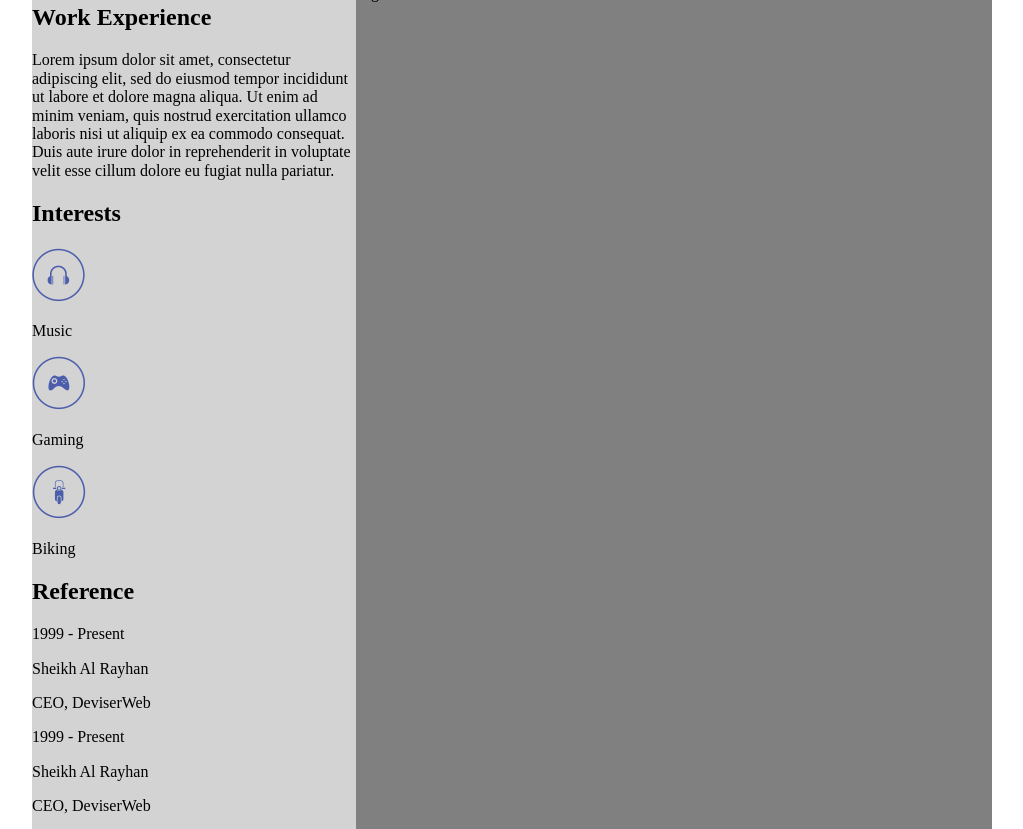
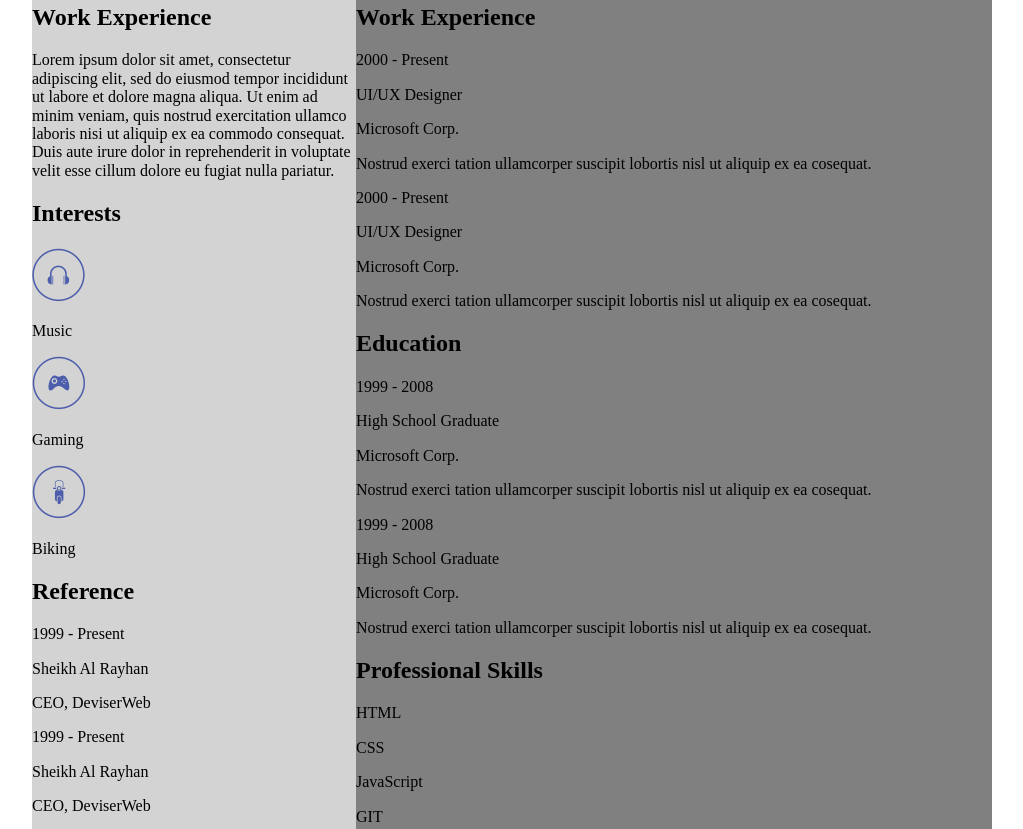
Before and after one commit to mobilisf/LiteBox, a website: page src/index.html in a window 1280 px wide. Shown: the part 282-1111 px from the top of the page, without its empty margins (128-1151 px from the left). Drawn offline with nearby package versions, Linux system fonts and the light colour scheme; files that its build step writes are made by us from their sources; files whose address does not match are found by name.

Commit message:
Right side: Build base DOM structure

```diff
--- a/src/template/right-side.html
+++ b/src/template/right-side.html
@@ -1,3 +1,105 @@
 <section class="right-side">
-Right-side
+    <div class="right-wrap">
+
+        <div class="right__work">
+            <div class="right__work-title">
+                <h2 class="form-title">Work Experience</h2>
+            </div>
+            <div class="right__work-content">
+                <div class="work-item">
+                    <div class="form-shape__circle">
+                    </div>
+                    <div class="item--leftbar">
+                        <p class="work-item__time">2000 - Present</p>
+                        <p class="work-item__company ">UI/UX Designer</p>
+                        <p class="work-item__position">Microsoft Corp.</p>
+                    </div>
+                    <div class="item--rightbar">
+                        <p class="work-item__description">Nostrud exerci tation ullamcorper suscipit lobortis nisl ut aliquip ex ea cosequat.</p>
+                    </div>
+                </div>
+                <div class="work-item">
+                    <div class="form-shape__circle">
+                    </div>
+                    <div class="item--leftbar">
+                        <p class="work-item__time ">2000 - Present</p>
+                        <p class="work-item__company">UI/UX Designer</p>
+                        <p class="work-item__position">Microsoft Corp.</p>
+                    </div>
+                    <div class="item--rightbar">
+                        <p class="work-item__description">Nostrud exerci tation ullamcorper suscipit lobortis nisl ut aliquip ex ea cosequat.</p>
+                    </div>
+                </div>
+            </div>
+        </div>
+
+        <div class="right__education">
+            <div class="right__education-title">
+                <h2 class="form-title">Education</h2>
+            </div>
+            <div class="right__education-content">
+                <div class="education-item">
+                    <div class="form-shape__circle">
+                    </div>
+                    <div class="item--leftbar">
+                        <p class="education-item__time">1999 - 2008</p>
+                        <p class="education-item__company">High School Graduate</p>
+                        <p class="education-item__position">Microsoft Corp.</p>
+                    </div>
+                    <div class="item--rightbar">
+                        <p class="education-item__description">Nostrud exerci tation ullamcorper suscipit lobortis nisl ut aliquip ex ea cosequat.</p>
+                    </div>
+                </div>
+                <div class="education-item">
+                    <div class="form-shape__circle">
+                    </div>
+                    <div class="item--leftbar">
+                        <p class="education-item__time">1999 - 2008</p>
+                        <p class="education-item__company">High School Graduate</p>
+                        <p class="education-item__position">Microsoft Corp.</p>
+                    </div>
+                    <div class="item--rightbar">
+                        <p class="education-item__description">Nostrud exerci tation ullamcorper suscipit lobortis nisl ut aliquip ex ea cosequat.</p>
+                    </div>
+                </div>
+            </div>
+        </div>
+
+        <div class="right__skills">
+            <div class="right__work-title">
+                <h2 class="form-title">Professional Skills</h2>
+            </div>
+            <div class="right__skills-content">
+                <div class="skills-item">
+                    <div class="skills-item__circle form-shape__c-1">
+                    </div>
+                    <div class="skills-item__subtitle">
+                        <p class="skills-item__subtitle-text">HTML</p>
+                    </div>
+                </div>
+                <div class="skills-item">
+                    <div class="skills-item__circle form-shape__c-2">
+                    </div>
+                    <div class="skills-item__subtitle">
+                        <p class="skills-item__subtitle-text">CSS</p>
+                    </div>
+                </div>
+                <div class="skills-item">
+                    <div class="skills-item__circle form-shape__c-3">
+                    </div>
+                    <div class="skills-item__subtitle">
+                        <p class="skills-item__subtitle-text">JavaScript</p>
+                    </div>
+                </div>
+                <div class="skills-item">
+                    <div class="skills-item__circle form-shape__c-4">
+                    </div>
+                    <div class="skills-item__subtitle">
+                        <p class="skills-item__subtitle-text">GIT</p>
+                    </div>
+                </div>
+            </div>
+        </div>
+
+    </div>
 </section>
```
